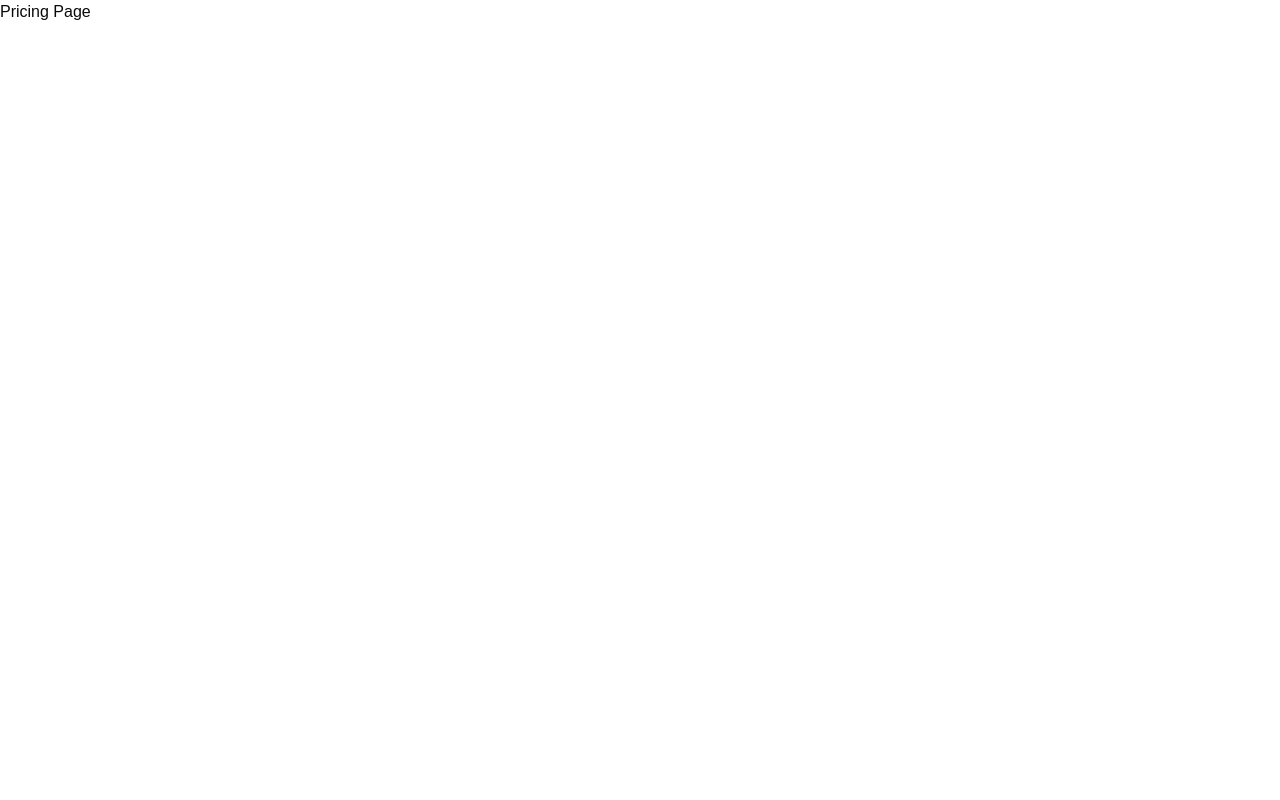
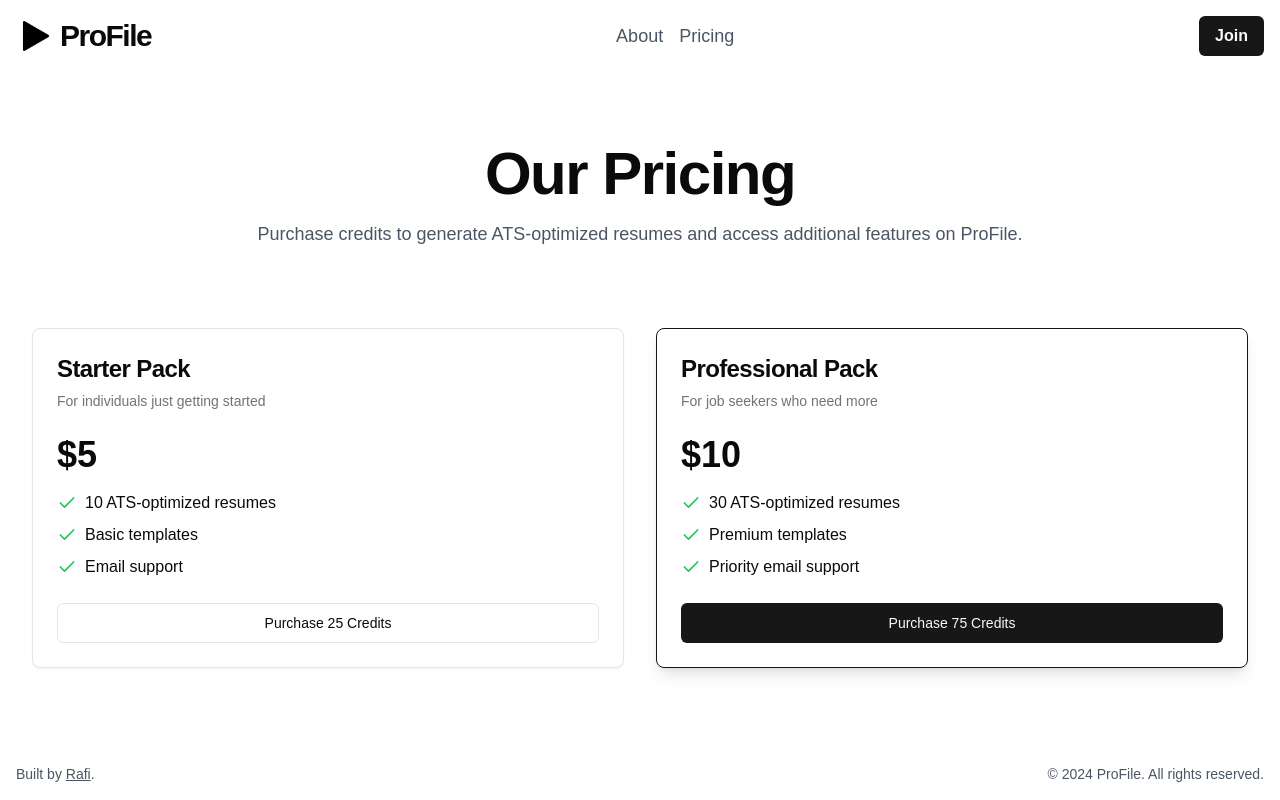
Before and after one commit to ahmadrafidev/pro-file, a Next.js app: page /pricing in a window 1280 px wide. Built offline with nearby package versions, Linux system fonts and the light colour scheme.

Commit message:
feat: pricing page

```diff
--- a/app/page.tsx
+++ b/app/page.tsx
@@ -1,28 +1,10 @@
-import Link from "next/link";
-import Image from 'next/image';
-
-import { Button } from "@/components/ui/button";
+import Link from "next/link"
+import { Button } from "@/components/ui/button"
+import Layout from '@/components/Layout/Layout';
 
 export default function Home() {
   return (
-    <div className="min-h-screen flex flex-col bg-background">
-
-      <nav className="container mx-auto px-4 py-4 flex items-center justify-between">
-        <div className="flex items-center space-x-1">
-          <Image alt="ProFile logo" src="/images/resume.png" width={40} height={40}/>
-          <span className="text-3xl font-bold tracking-tighter">ProFile</span>
-        </div>
-        <div className="hidden md:flex space-x-4">
-          <Link className="text-lg font-medium hover:underline" href="/about">
-            About
-          </Link>
-          <Link className="text-lg font-medium hover:underline" href="/pricing">
-            Pricing
-          </Link>
-        </div>
-        <Button className="bg-primary text-primary-foreground hover:bg-primary/90 text-base font-semibold">Join</Button>
-      </nav>
-
+    <Layout>
       <main className="container mx-auto px-4 py-16 items-center justify-center flex-grow">
         <div className="flex flex-col gap-6 text-center">
           <h1 className="text-4xl font-bold tracking-tight sm:text-5xl md:text-6xl">
@@ -31,26 +13,17 @@ export default function Home() {
           </h1>
           <p className="max-w-2xl mx-auto text-lg text-gray-600">
             Stop spending hours crafting the perfect resume.
-            ProFile AI and proven templates transform your experience into an ATS-friendly resume.
-            <span className="block font-bold text-black text-xl"> No guesswork, just result.</span>
+            ProFile combines AI and proven templates to transform your experience into an ATS-friendly resume.
+            <span className="block font-bold text-black text-xl">No guesswork, just results.</span>
           </p>
         </div>
         <div className="flex flex-row space-x-6 items-center justify-center my-10">
-          <Button className="bg-primary text-primary-foreground hover:bg-primary/90 font-semibold text-base">Try Profile</Button>
+          <Button className="bg-primary text-primary-foreground hover:bg-primary/90 font-semibold text-base">Try ProFile</Button>
           <Link className="text-lg font-medium hover:underline" href="/about">
             Learn More
           </Link>
         </div>
       </main>
-
-      <footer className="container w-full mx-auto px-4 py-4 flex items-center justify-between">
-        <p className="text-xs md:text-sm font-normal text-gray-600 dark:text-gray-300">
-            Built by <Link href="https://x.com/rafiwiranaa" passHref className="underline" aria-label="Visit Rafi's Twitter">Rafi</Link>.
-        </p>
-        <p className="text-xs md:text-sm font-normal text-gray-600 dark:text-gray-300">
-          &copy; {new Date().getFullYear()} ProFile. All rights reserved.
-        </p>
-      </footer>
-    </div>
-  );
+    </Layout>
+  )
 }
--- a/app/pricing/page.tsx
+++ b/app/pricing/page.tsx
@@ -1,7 +1,69 @@
-export default function Pricing() {
+import { Check } from "lucide-react"
+
+import { Button } from "@/components/ui/button"
+import { Card, CardContent, CardDescription, CardFooter, CardHeader, CardTitle } from "@/components/ui/card"
+
+import Layout from '@/components/Layout/Layout';
+
+export default function PricingPage() {
   return (
-    <div className="min-h-screen bg-background">
-      Pricing Page
-    </div>
-  );
+    <Layout>
+      <div className="container mx-auto px-4 py-10 text-center">
+        <h1 className="text-4xl md:text-6xl font-bold tracking-tight">Our Pricing</h1>
+        <p className="mt-4 text-lg text-gray-600">
+          Purchase credits to generate ATS-optimized resumes and access additional features on ProFile.
+        </p>
+      </div>
+
+      <main className="container mx-auto px-4 py-10">
+        <div className="grid gap-8 md:grid-cols-2">
+          {[
+            {
+              name: "Starter Pack",
+              credits: 25,
+              price: "$5",
+              description: "For individuals just getting started",
+              features: ["10 ATS-optimized resumes", "Basic templates", "Email support"],
+              cta: "Purchase 25 Credits",
+              highlighted: false,
+            },
+            {
+              name: "Professional Pack",
+              credits: 75,
+              price: "$10",
+              description: "For job seekers who need more",
+              features: ["30 ATS-optimized resumes", "Premium templates", "Priority email support"],
+              cta: "Purchase 75 Credits",
+              highlighted: true,
+            },
+          ].map((plan) => (
+            <Card key={plan.name} className={plan.highlighted ? "border-primary shadow-lg" : ""}>
+              <CardHeader>
+                <CardTitle className="text-2xl">{plan.name}</CardTitle>
+                <CardDescription>{plan.description}</CardDescription>
+              </CardHeader>
+              <CardContent>
+                <div className="text-4xl font-bold mb-4">
+                  {plan.price}
+                </div>
+                <ul className="space-y-2">
+                  {plan.features.map((feature) => (
+                    <li key={feature} className="flex items-center space-x-2">
+                      <Check className="h-5 w-5 text-green-500" />
+                      <span>{feature}</span>
+                    </li>
+                  ))}
+                </ul>
+              </CardContent>
+              <CardFooter>
+                <Button className="w-full" variant={plan.highlighted ? "default" : "outline"}>
+                  {plan.cta}
+                </Button>
+              </CardFooter>
+            </Card>
+          ))}
+        </div>
+      </main>
+    </Layout>
+  )
 }
--- /dev/null
+++ b/components/Footer/Footer.tsx
@@ -0,0 +1,18 @@
+import Link from "next/link"
+
+export function Footer() {
+  return (
+    <footer className="container w-full mx-auto px-4 py-4 flex items-center justify-between">
+      <p className="text-xs md:text-sm font-normal text-gray-600 dark:text-gray-300">
+        Built by{" "}
+        <Link href="https://x.com/rafiwiranaa" passHref className="underline" aria-label="Visit Rafi's Twitter">
+          Rafi
+        </Link>
+        .
+      </p>
+      <p className="text-xs md:text-sm font-normal text-gray-600 dark:text-gray-300">
+        &copy; {new Date().getFullYear()} ProFile. All rights reserved.
+      </p>
+    </footer>
+  )
+}
--- /dev/null
+++ b/components/Header/Header.tsx
@@ -0,0 +1,25 @@
+import Image from "next/image"
+import Link from "next/link"
+import { Button } from "@/components/ui/button"
+
+export function Header() {
+  return (
+    <header className="flex items-center justify-between py-4">
+      <Link className="flex items-center space-x-1" href="/">
+        <Image alt="ProFile logo" src="/images/resume.png" width={40} height={40} />
+        <span className="text-3xl font-bold tracking-tighter">ProFile</span>
+      </Link>
+      <nav className="hidden md:flex items-center space-x-4 text-gray-600">
+        <Link className="text-lg font-medium hover:underline" href="/about">
+          About
+        </Link>
+        <Link className="text-lg font-medium hover:underline" href="/pricing">
+          Pricing
+        </Link>
+      </nav>
+      <Button className="bg-primary text-primary-foreground hover:bg-primary/90 text-base font-semibold">
+        Join
+      </Button>
+    </header>
+  )
+}
--- /dev/null
+++ b/components/Layout/Layout.tsx
@@ -0,0 +1,16 @@
+import { Header } from "@/components/Header/Header"
+import { Footer } from "@/components/Footer/Footer"
+
+export default function Layout({ children }) {
+  return (
+    <div className="flex flex-col min-h-screen">
+      <div className="container mx-auto px-4">
+        <Header />
+      </div>
+      <main className="flex-grow container mx-auto px-4 py-8">
+        {children}
+      </main>
+      <Footer />
+    </div>
+  )
+}
--- /dev/null
+++ b/components/ui/card.tsx
@@ -0,0 +1,79 @@
+import * as React from "react"
+
+import { cn } from "@/lib/utils"
+
+const Card = React.forwardRef<
+  HTMLDivElement,
+  React.HTMLAttributes<HTMLDivElement>
+>(({ className, ...props }, ref) => (
+  <div
+    ref={ref}
+    className={cn(
+      "rounded-lg border bg-card text-card-foreground shadow-sm",
+      className
+    )}
+    {...props}
+  />
+))
+Card.displayName = "Card"
+
+const CardHeader = React.forwardRef<
+  HTMLDivElement,
+  React.HTMLAttributes<HTMLDivElement>
+>(({ className, ...props }, ref) => (
+  <div
+    ref={ref}
+    className={cn("flex flex-col space-y-1.5 p-6", className)}
+    {...props}
+  />
+))
+CardHeader.displayName = "CardHeader"
+
+const CardTitle = React.forwardRef<
+  HTMLParagraphElement,
+  React.HTMLAttributes<HTMLHeadingElement>
+>(({ className, ...props }, ref) => (
+  <h3
+    ref={ref}
+    className={cn(
+      "text-2xl font-semibold leading-none tracking-tight",
+      className
+    )}
+    {...props}
+  />
+))
+CardTitle.displayName = "CardTitle"
+
+const CardDescription = React.forwardRef<
+  HTMLParagraphElement,
+  React.HTMLAttributes<HTMLParagraphElement>
+>(({ className, ...props }, ref) => (
+  <p
+    ref={ref}
+    className={cn("text-sm text-muted-foreground", className)}
+    {...props}
+  />
+))
+CardDescription.displayName = "CardDescription"
+
+const CardContent = React.forwardRef<
+  HTMLDivElement,
+  React.HTMLAttributes<HTMLDivElement>
+>(({ className, ...props }, ref) => (
+  <div ref={ref} className={cn("p-6 pt-0", className)} {...props} />
+))
+CardContent.displayName = "CardContent"
+
+const CardFooter = React.forwardRef<
+  HTMLDivElement,
+  React.HTMLAttributes<HTMLDivElement>
+>(({ className, ...props }, ref) => (
+  <div
+    ref={ref}
+    className={cn("flex items-center p-6 pt-0", className)}
+    {...props}
+  />
+))
+CardFooter.displayName = "CardFooter"
+
+export { Card, CardHeader, CardFooter, CardTitle, CardDescription, CardContent }
--- a/package.json
+++ b/package.json
@@ -9,6 +9,7 @@
     "lint": "next lint"
   },
   "dependencies": {
+    "@ai-sdk/openai": "^0.0.70",
     "@radix-ui/react-avatar": "^1.1.1",
     "@radix-ui/react-dropdown-menu": "^2.1.2",
     "@radix-ui/react-select": "^2.1.2",
@@ -22,8 +23,8 @@
     "lucide-react": "^0.453.0",
     "next": "15.0.1",
     "next-themes": "^0.3.0",
-    "react": "19.0.0-rc-69d4b800-20241021",
-    "react-dom": "19.0.0-rc-69d4b800-20241021",
+    "react": "18.3.1",
+    "react-dom": "18.3.1",
     "react-hook-form": "^7.53.1",
     "sonner": "^1.5.0",
     "tailwind-merge": "^2.5.4",
```
Also changed, not shown: 1 other file (tests, documents, lock files or other folders).
